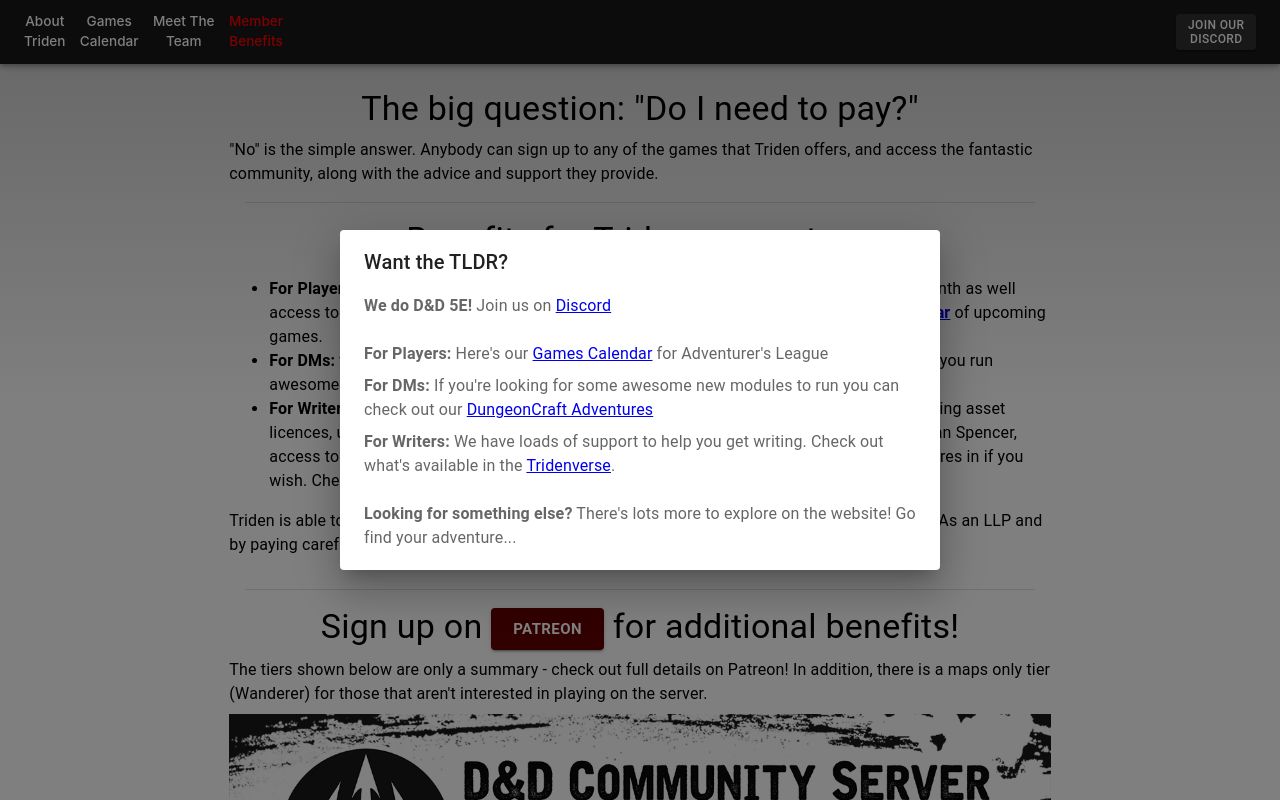
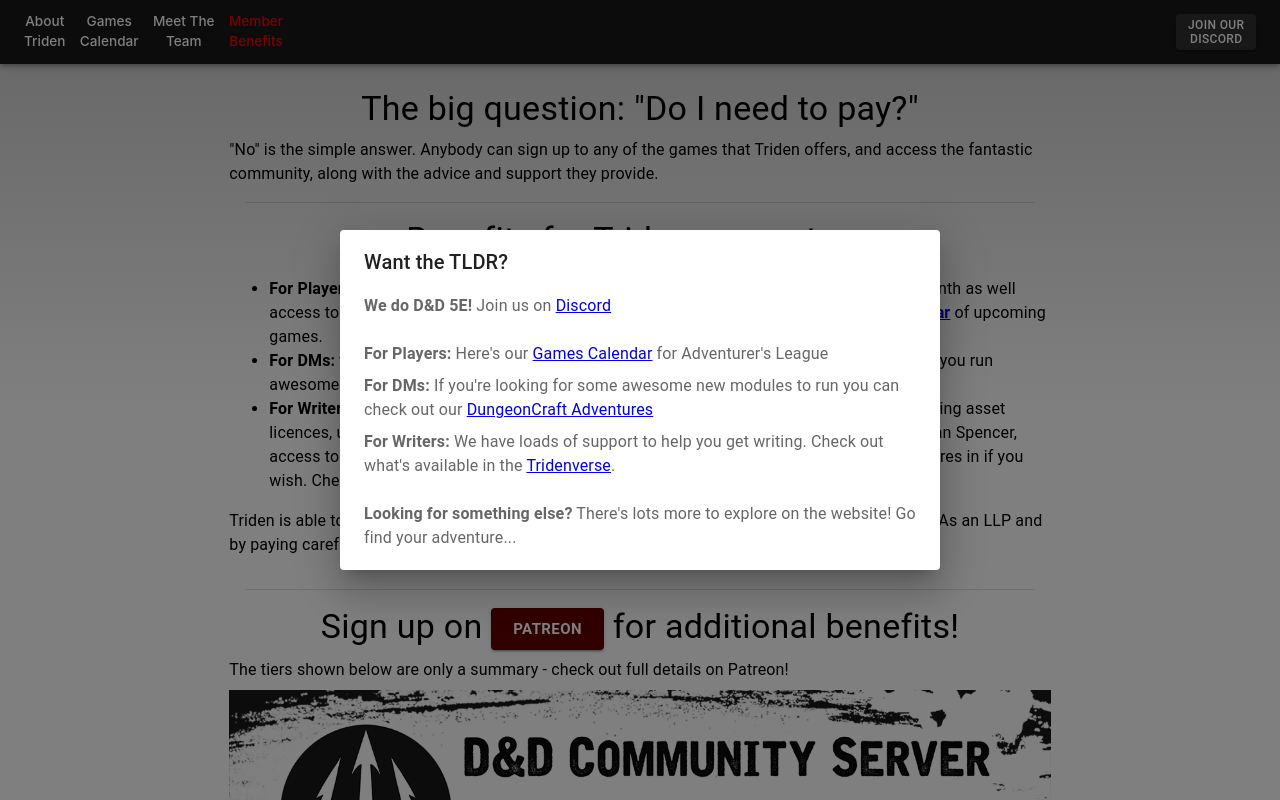
Before and after one commit to MykeMyke/TridenGamesWebsite, a React (Create React App) app: page /benefits in a window 1280 px wide. Shown: the top 800 px of the page. Built offline with nearby package versions, Linux system fonts and the light colour scheme.

Commit message:
Removed Wanderer Tier

```diff
--- a/src/pages/Benefits.jsx
+++ b/src/pages/Benefits.jsx
@@ -95,8 +95,7 @@ function Benefits() {
           </Typography>
           <Typography variant="body1">
             The tiers shown below are only a summary - check out full details on
-            Patreon! In addition, there is a maps only tier (Wanderer) for those
-            that aren't interested in playing on the server.
+            Patreon!
           </Typography>
         </Grid>
         <Grid item>
```
